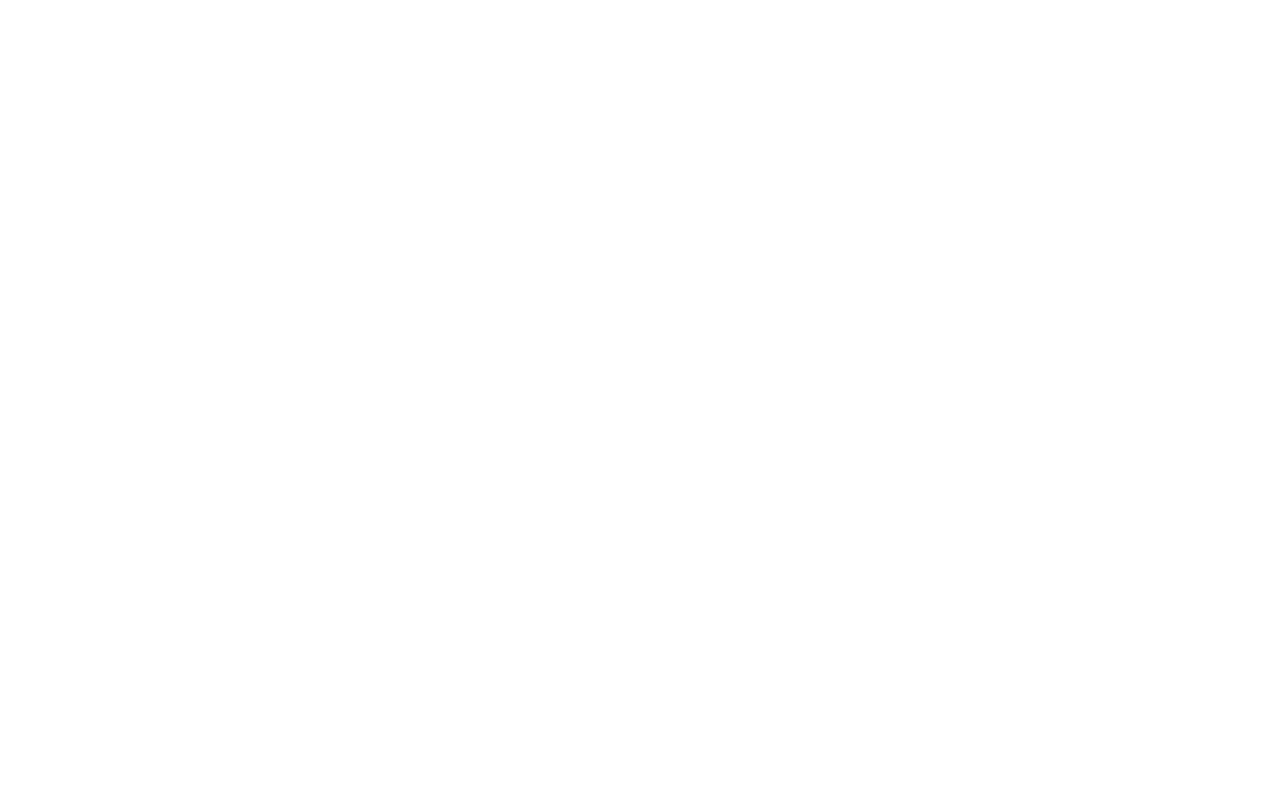
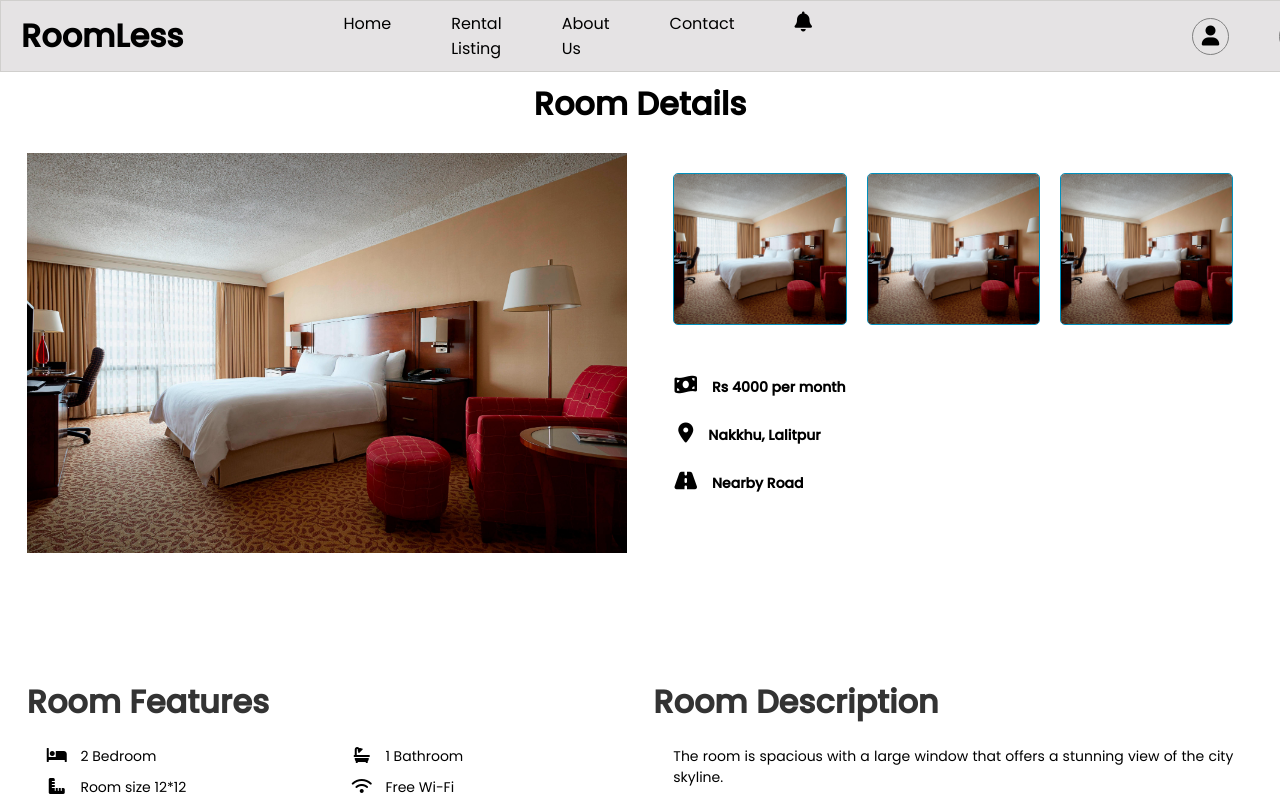
Before and after one commit to Connexy/RoomRental_Frontend_React, a React (Create React App) app: page /room-details-page/1 in a window 1280 px wide. Before the commit this address had no page. Shown: the top 800 px of the page. Built offline with nearby package versions, Linux system fonts and the light colour scheme.

Commit message:
room detail page ko data rw image access vayo

```diff
--- a/src/App.css
+++ b/src/App.css
@@ -687,7 +687,7 @@
   /* border: 1px solid #0090BD; */
 }
 .sub-image-box{
-  background-image: url("./images/bg.png");
+
   background-size: cover;
   margin: 10px;
   height: 150px;
--- a/src/App.js
+++ b/src/App.js
@@ -29,7 +29,7 @@
         <Route path='/user-detail-page' element={<PrivateRoute component={UserDetail}/> }/>
         <Route path='/about-us-page' element={<PrivateRoute component={AboutUs}/> }/>
         <Route path='/contact-page' element={<PrivateRoute component={Contact}/> }/>
-        <Route path='/room-details-page' element={<RoomDetails/>}/>
+        <Route path='/room-details-page/:index' element={<RoomDetails/>}/>
 
       </Routes>
 
--- a/src/Components/RoomCard.js
+++ b/src/Components/RoomCard.js
@@ -1,9 +1,9 @@
 
 import {useNavigate} from 'react-router-dom';
-const RoomCard = ({roomImage, avaliabilityDate, location, description, price, roomID }) =>{
+const RoomCard = ({index,roomImage, avaliabilityDate, location, description, price }) =>{
 const navigate = useNavigate( );
 const goDetailPage = () =>{
-    navigate(`/room-details-page`);
+    navigate(`/room-details-page/${index}`);
 }
      return(
         <div class="card">
--- a/src/Components/RoomDetail.js
+++ b/src/Components/RoomDetail.js
@@ -8,9 +8,15 @@
             </div>
             <div class="detail-content">
                 <div class="sub-image">
-                    <div class="sub-image-box"></div>
-                    <div class="sub-image-box"></div>
-                    <div class="sub-image-box"></div>
+                    <div class="sub-image-box">
+                        <img src={roomdetailimage} style={{height:"150px", width: "200px"}} alt=" url error"/>
+                    </div>
+                    <div class="sub-image-box">
+                    <img src={roomdetailimage} style={{height:"150px", width: "200px"}} alt=" url error"/>
+                    </div>
+                    <div class="sub-image-box">
+                    <img src={roomdetailimage} style={{height:"150px", width: "200px"}} alt=" url error"/>
+                    </div>
                 </div>
                 <div class="sub-box">
                     <div><i class="fas fa-money-bill-wave fa-fw"></i> Rs {price} per month</div>
--- a/src/Pages/Theme/Navbar.js
+++ b/src/Pages/Theme/Navbar.js
@@ -39,7 +39,7 @@
                     <div class="dropdown">
                         <i class="fa-solid fa-user"></i>
                         <div class="dropdown-content">
-                            {/* <Link to='/login-page' >Login</Link> */}
+
                             <Link to='/user-detail-page' >UserDetail</Link>
                         </div>
                     </div>
--- a/src/Pages/Theme/RentalListing.js
+++ b/src/Pages/Theme/RentalListing.js
@@ -1,7 +1,7 @@
 import RoomCard from '../../Components/RoomCard';
 import room1 from '../../images/image1.jpg';
 import room2 from '../../images/image2.jpg';
-import room3 from "../../images/image3.jpg"
+import room3 from "../../images/image3.jpg";
 import Footer from './Footer';
 import Navbar from './Navbar';
 import { Link } from 'react-router-dom';
@@ -9,11 +9,12 @@
 
 
 const RentalListing = () => {
-const images = {
-    RI1 : room1,
-    RI2 :  room2,
-    RI3 : room3
-}
+
+    const images = {
+        RI1: room1,
+        RI2: room2,
+        RI3: room3
+    }
 
     return (
 
@@ -22,25 +23,24 @@
             <Navbar />
             <div class="big-container">
                 <div className='heading-text'>
-                <h1>Are you looking for rooms ?</h1>
+                    <h1>Are you looking for rooms ?</h1>
                 </div>
 
                 <div class="containers">
 
-
-                    {roomsData.map(room =>
-                        <RoomCard {...room} roomImage={images[room.roomImage]}/>
+                    {roomsData.map((room, index) =>
+                        <RoomCard {...room} index={index} roomImage={images[room.roomImage]} />
                     )}
 
                 </div>
                 <div class="doubt">
                     <h2>Have any doubts or looking for something specific?</h2>
-                    <p style={{fontSize: "16px"}}>Our agents are here to help you.</p>
+                    <p style={{ fontSize: "16px" }}>Our agents are here to help you.</p>
                     <button class="button" id="cont-btn"><Link to='/contact-page'>Contact Us</Link></button>
                 </div>
             </div>
 
-            <Footer/>
+            <Footer />
 
         </div>
 
--- a/src/Pages/Theme/RoomDetails.js
+++ b/src/Pages/Theme/RoomDetails.js
@@ -1,35 +1,52 @@
 import Footer from "./Footer";
 import Navbar from "./Navbar";
-import Dimage from '../../images/bg.png';
 import { showSuccessMessage } from "../../Utils/Notification";
-import { useNavigate } from "react-router-dom";
+import { useNavigate, useParams} from "react-router-dom";
 import { DetailImage } from '../../Components/RoomDetail';
+import roomsData from '../../room.json';
+import { useEffect } from "react";
+import room1 from '../../images/image1.jpg';
+import room2 from '../../images/image2.jpg';
+import room3 from "../../images/image3.jpg";
 
 
 
 const RoomDetails = () => {
-
-    const navigate = useNavigate();
-
-    const formSubmit = () => {
+    const images = {
+        RI1: room1,
+        RI2: room2,
+        RI3: room3
+    }
+const {index} = useParams();
+const room = roomsData[index];
+if(!room){
+     <div>Room not found</div>;
+}
+    useEffect(() => {
+        window.scrollTo(0, 0);
+    }, []);
+const navigate = useNavigate();
+const formSubmit = () => {
         showSuccessMessage("Booking Form Submitted Successfully");
         navigate('/landing-page');
+    }
 
-    }
     return (
         <div>
             <Navbar />
             <div class="room-detail-headings">
                 <h1>Room Details</h1>
             </div>
+
             <div class="detail-container">
 
                 <DetailImage
-                roomdetailimage={Dimage}
-                price="5000"
-                location="Dhobighat, Lalitpur"
+                roomdetailimage={images[room.roomImage]}
+                price={room.price}
+                location={room.location}
                 nearBy="Road"
                  />
+
 
             </div>
 
--- a/src/Utils/Notification.js
+++ b/src/Utils/Notification.js
@@ -3,7 +3,7 @@
 export const showSuccessMessage = (message) => {
   toast.success(message, {
     position: "top-right",
-    autoClose: 5000,
+    autoClose: 2000,
     hideProgressBar: false,
     closeOnClick: true,
     pauseOnHover: true,
@@ -15,7 +15,7 @@
 export const showDangerMessage = (message) => {
   toast.error(message, {
     position: "top-right",
-    autoClose: 5000,
+    autoClose: 2000,
     hideProgressBar: false,
     closeOnClick: true,
     pauseOnHover: true,
@@ -27,7 +27,7 @@
 export const showInformationMessage = (message) =>{
   toast.info(message, {
     position: "top-right",
-    autoClose: 5000,
+    autoClose: 2000,
     hideProgressBar: false,
     closeOnClick: true,
     pauseOnHover: true,
--- a/src/room.json
+++ b/src/room.json
@@ -10,30 +10,30 @@
       {
         "roomImage": "RI2",
         "avaliabilityDate": "30 May, 2023",
-        "location": "Dhobighat, Lalitpur",
+        "location": "Nakkhu, Lalitpur",
         "description": "Great and suitable room",
-        "price": "5000"
+        "price": "4000"
       },
       {
         "roomImage": "RI3",
         "avaliabilityDate": "30 May, 2023",
-        "location": "Dhobighat, Lalitpur",
+        "location": "Ekantakuna, Lalitpur",
         "description": "Great and suitable room",
-        "price": "5000"
+        "price": "3000"
       },
       {
         "roomImage": "RI2",
         "avaliabilityDate": "30 May, 2023",
-        "location": "Dhobighat, Lalitpur",
+        "location": "Bagdol, Lalitpur",
         "description": "Great and suitable room",
-        "price": "5000"
+        "price": "4500"
       },
       {
         "roomImage": "RI1",
         "avaliabilityDate": "30 May, 2023",
-        "location": "Dhobighat, Lalitpur",
+        "location": "Afaldol, Lalitpur",
         "description": "Great and suitable room",
-        "price": "5000"
+        "price": "3500"
       },
       {
         "roomImage": "RI3",
```
